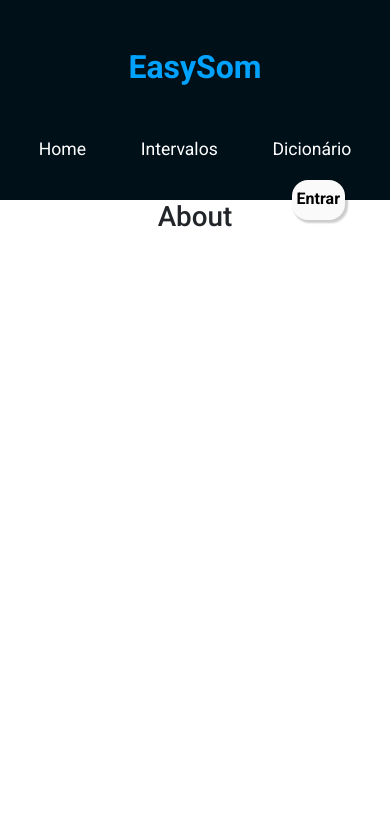
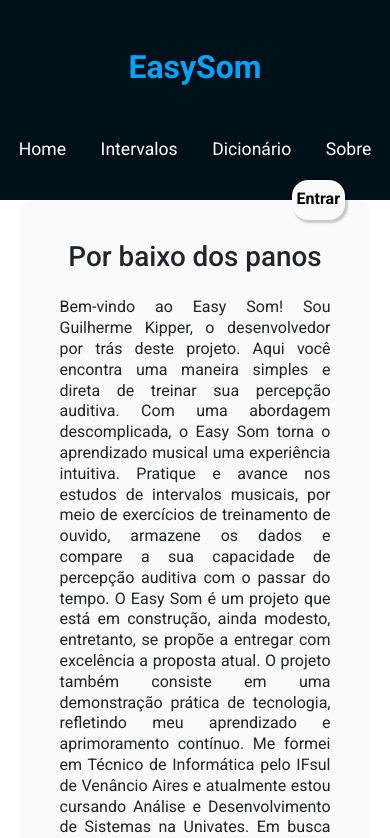
Before and after one commit to guikipper/easy_som_frontend, a Next.js app: page /about in a window 390 px wide. Shown: the top 838 px of the page. Built offline with nearby package versions, Linux system fonts and the light colour scheme.

Commit message:
criação do layout da página about

```diff
--- a/src/app/about/page.js
+++ b/src/app/about/page.js
@@ -1,5 +1,37 @@
+import Image from 'next/image'
+import styles from '../styles/About.module.css'
+
 export default function About() {
     return (
-        <h1>About</h1>
+        <>
+        <div className={styles.about}>
+
+            <div className={styles.divText}>
+                <h1>Por baixo dos panos</h1>
+                <p className={styles.text}>
+                Bem-vindo ao Easy Som! Sou Guilherme Kipper, o desenvolvedor por trás deste projeto.
+                Aqui você encontra uma maneira simples e direta de treinar sua percepção auditiva.
+                Com uma abordagem descomplicada, o Easy Som torna o aprendizado musical uma experiência intuitiva.
+                Pratique e avance nos estudos de intervalos musicais, por meio de exercícios de treinamento de ouvido, armazene os dados e
+                compare a sua capacidade de percepção auditiva com o passar do tempo. O Easy Som é um projeto que está em construção,
+                ainda modesto, entretanto, se propõe a entregar com excelência a proposta atual.
+                O projeto também consiste em uma demonstração prática de tecnologia, refletindo meu aprendizado e aprimoramento contínuo.
+                Me formei em Técnico de Informática pelo IFsul de Venâncio Aires e atualmente estou cursando Análise e Desenvolvimento de Sistemas na Univates.
+                Em busca de desafios e aprendizados, estou agora procurando minha primeira oportunidade como desenvolvedor, ansioso para aplicar
+                minhas habilidades em um ambiente prático.
+                </p>
+            </div>
+
+            <div className={styles.divPhoto}>
+              <Image
+              src="/images/gui-guitar.jpg"
+              alt="Guilherme Kipper"
+              fill
+              style={{ objectFit: 'cover', borderRadius: '10px'}}
+          />
+            </div>
+
+        </div>
+      </>
     )
 }
--- a/src/app/components/Navbar.js
+++ b/src/app/components/Navbar.js
@@ -47,6 +47,14 @@
           </Link>
         </li>
 
+        <li>
+          <Link href="/about" legacyBehavior>
+              <a>
+                <p>Sobre</p>
+              </a>
+          </Link>
+        </li>
+
 
       </ul>
     </div>
--- a/src/app/layout.js
+++ b/src/app/layout.js
@@ -15,7 +15,7 @@
     <html>
       <head>
       <link rel="preconnect" href="https://fonts.googleapis.com"/>
-      <link rel="preconnect" href="https://fonts.gstatic.com" crossorigin/>
+      <link rel="preconnect" href="https://fonts.gstatic.com"/>
       <link href="https://fonts.googleapis.com/css2?family=Roboto:ital,wght@0,100;0,300;0,400;0,500;0,700;0,900;1,100;1,300;1,400;1,500;1,700;1,900&display=swap" rel="stylesheet"/>
          <title>Easy Som</title>
       </head>
--- /dev/null
+++ b/src/app/styles/About.module.css
@@ -0,0 +1,154 @@
+.about {
+    height: 100vh;
+    width: 100%;
+    padding: 80px;
+    flex-direction: row;
+    display: flex;
+    align-items: center;
+    justify-content: center;
+    gap: 2em;
+    overflow-x: hidden;
+}
+
+.divText {
+    width: 40%;
+    height: 100%;
+    min-height: 800px;
+    background-color: #FAFAFA;
+    padding: 40px;
+    border-radius: 10px;
+    display: flex;
+    align-items: center;
+    justify-content: center;
+    flex-direction: column;
+    text-align: justify;
+    gap: 2em;
+    box-sizing: border-box;
+    position: relative;
+}
+.divText h1 {
+    box-sizing: border-box;
+    position: relative;
+    text-overflow: ellipsis
+}
+.text {
+    font-size: 1.2em;
+    line-height: 1.5em;
+    box-sizing: border-box;
+    position: relative;
+    text-overflow: ellipsis
+}
+.divPhoto {
+    background-color: blueviolet;
+    width: 40%;
+    height: 100%;
+    min-height: 800px;
+    border-radius: 10px;
+    position: relative;
+    border-radius: 10px;
+    margin-bottom: 10px;
+}
+
+@media (max-width: 768px) {
+    .about {
+        height: 50%;
+        padding: 0;
+        flex-direction: column;
+    }
+    .divText {
+        width: 90%;
+        min-height: auto;
+        flex-direction: column;
+        gap: 1em;
+    }
+    .text {
+        font-size: 1em;
+        line-height: 1em;
+    }
+    .divPhoto {
+        width: 90%;
+        min-height: 700px;
+        height: 50%;
+    }
+}
+
+@media (max-width: 1550px) {
+    .divText {
+        min-height: 700px;
+    }
+    .text {
+        font-size: 0.9em;
+    }
+    .divPhoto {
+        min-height: 700px;
+    }
+}
+
+@media (max-width: 1366px) {
+    .about {
+        height: 50%;
+        padding: 0;
+        flex-direction: column;
+    }
+    .divText {
+        width: 90%;
+        min-height: auto;
+        flex-direction: column;
+        gap: 1em;
+    }
+    .text {
+        font-size: 1em;
+        line-height: 1.3em;
+    }
+    .divPhoto {
+        width: 90%;
+        height: 50%;
+        min-height: 700px;
+    }
+}
+
+@media (max-width: 900px) {
+    .about {
+        height: 50%;
+        padding: 0;
+        flex-direction: column;
+    }
+    .divText {
+        width: 90%;
+        min-height: auto;
+        flex-direction: column;
+        gap: 1em;
+    }
+    .text {
+        font-size: 1em;
+        line-height: 1.3em;
+    }
+    .divPhoto {
+        width: 90%;
+        height: 50%;
+        min-height: 700px;
+    }
+}
+
+@media (max-width: 915px) {
+    .about {
+        height: 50%;
+        padding: 0;
+        flex-direction: column;
+    }
+    .divText {
+        width: 90%;
+        min-height: auto;
+        flex-direction: column;
+        gap: 1em;
+    }
+    .text {
+        font-size: 1em;
+        line-height: 1.3em;
+    }
+    .divPhoto {
+        width: 90%;
+        height: 50%;
+        min-height: 700px;
+    }
+}
--- a/src/app/styles/Layout.module.css
+++ b/src/app/styles/Layout.module.css
@@ -3,13 +3,15 @@
     flex-direction: row;
     background-color: #FFFFFF;
     width: 100vw;
-    overflow-y: hidden;
+    height: 100%;
+    overflow-x: hidden;
 }
 .mainContent {
     height: 100%;
     display: flex;
     align-items: center;
     justify-content: center;
+    overflow-x: hidden;
 }
 @media (max-width: 768px) {
     .mainContainer {
```
Also changed, not shown: public/images/gui-guitar.jpg (added).
